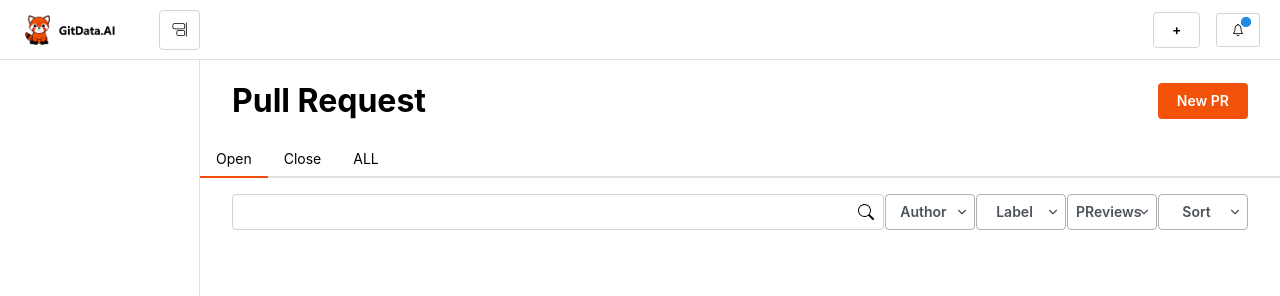
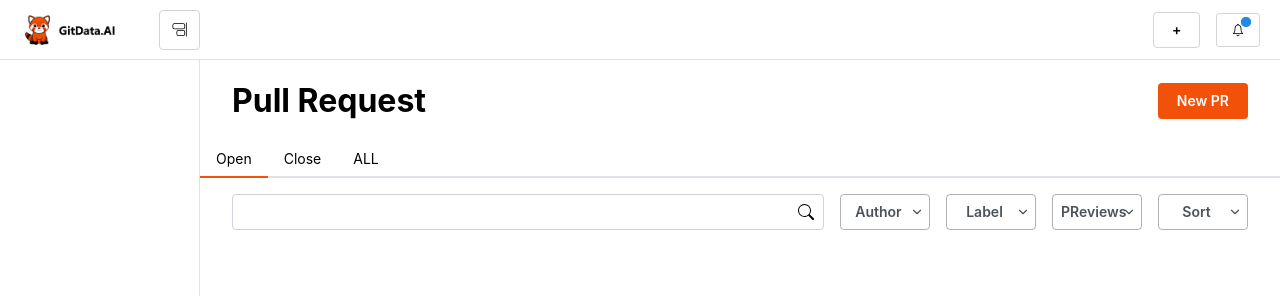
Before and after one commit to GitDataAI/jzhub, a Next.js app: page /1/1/pr in a window 1280 px wide. Shown: the top 296 px of the page. Built offline with nearby package versions, Linux system fonts and the light colour scheme; no server answers.

Commit message:
style: change filter

```diff
--- a/src/style/pr.css
+++ b/src/style/pr.css
@@ -17,7 +17,7 @@
         .search-filter-container {
             display: flex;
             align-items: center;
-            gap: 1px;
+            gap: 1rem;
             padding: 1rem 2rem;
 
             .pr-header-search {
@@ -33,11 +33,9 @@
                 background-color: transparent;
                 border-color: rgba(0, 0, 0, 0.3);
                 color: rgba(73, 80, 87, 0.99);
-
                 &:hover {
                     background-color: #f8f9fa;
                 }
-
                 svg {
                     position: absolute;
                     right: 5px;
@@ -47,14 +45,11 @@
                     padding-right: 10px;
                 }
             }
-
-
             & > div {
                 flex: 1;
                 display: flex;
             }
         }
-
         button:where([data-active]) {
             border-color: var(--theme-button);
         }
```
